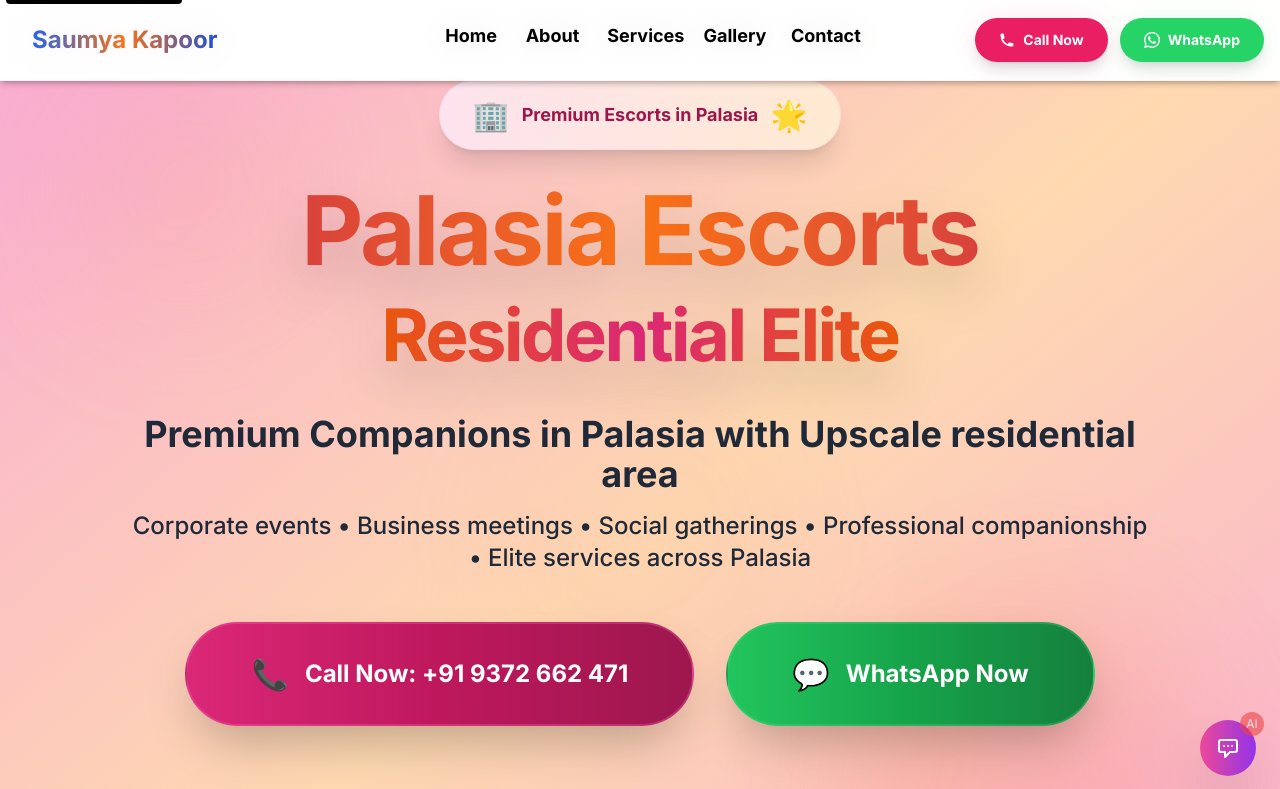
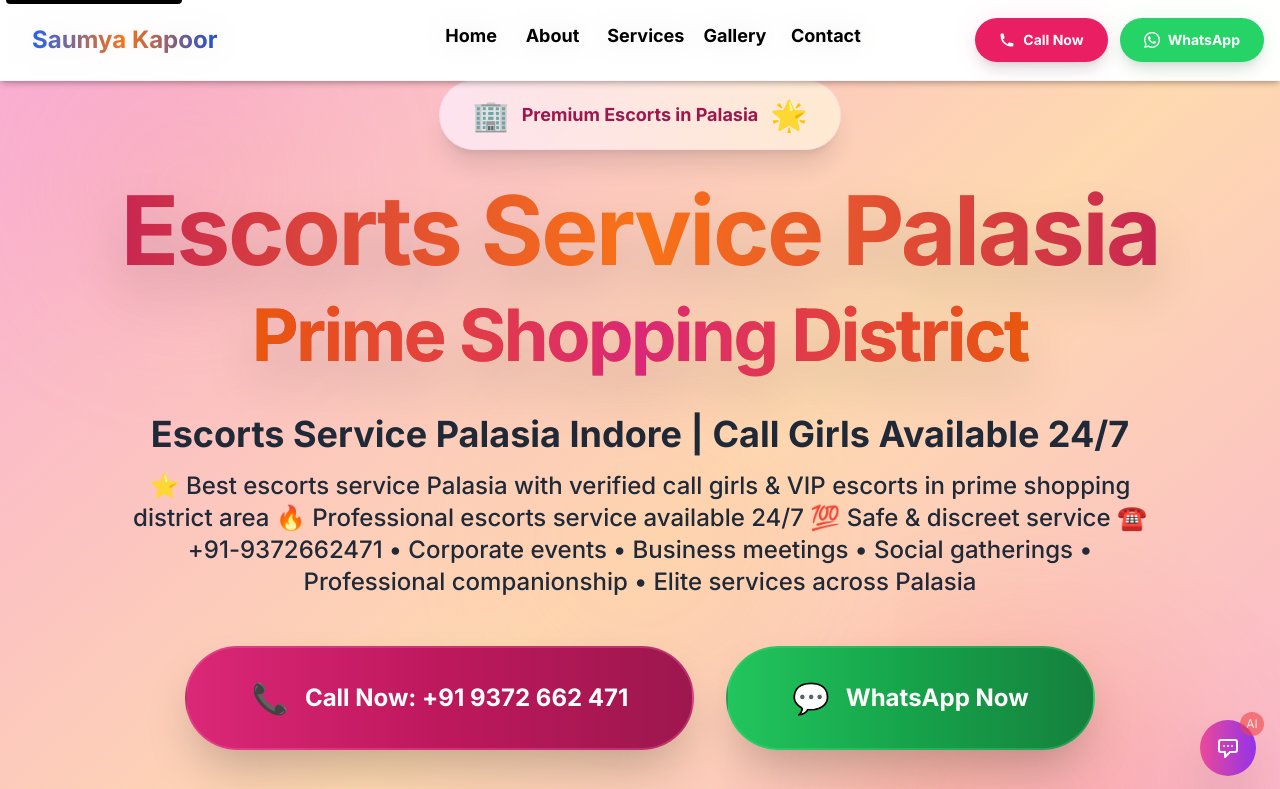
Before and after one commit to rohan-2004-web/indore, a Next.js app: page /locations/palasia in a window 1280 px wide. Shown: the top 789 px of the page. Built offline with nearby package versions, Linux system fonts and the light colour scheme; a web font is replaced by a local one.

Commit message:
Palasia SEO: Focus keyword 'escorts service palasia' | Meta title, H1, description updated | Removed 'Call Girls in Indore'

```diff
--- a/src/app/locations/palasia/page.tsx
+++ b/src/app/locations/palasia/page.tsx
@@ -8,15 +8,15 @@ export default function PalasiaPage() {
 
   // Set page metadata
   useEffect(() => {
-    document.title = 'Escorts in Palasia Indore | Premium Call Girls 24/7 | Prime Shopping District'
+    document.title = 'Escorts Service Palasia Indore | Call Girls 24/7 | Prime Shopping District'
     const metaDescription = document.querySelector('meta[name="description"]') || document.createElement('meta')
     metaDescription.setAttribute('name', 'description')
-    metaDescription.setAttribute('content', '⭐ Best escorts in Palasia, Indore with 500+ verified call girls & VIP escorts 🔥 Available 24/7 in shopping district 💯 Safe service ☎️ +91-9372662471')
+    metaDescription.setAttribute('content', '⭐ Best escorts service Palasia, Indore with 500+ verified call girls & VIP escorts 🔥 Available 24/7 in shopping district 💯 Safe escorts service Palasia ☎️ +91-9372662471')
     if (!document.querySelector('meta[name="description"]')) document.head.appendChild(metaDescription)
 
     const metaKeywords = document.querySelector('meta[name="keywords"]') || document.createElement('meta')
     metaKeywords.setAttribute('name', 'keywords')
-    metaKeywords.setAttribute('content', 'escorts in Palasia, escorts in Palasia Indore, call girls in Palasia, Palasia escorts, escort service in Palasia, shopping district escorts, high-class companions Indore')
+    metaKeywords.setAttribute('content', 'escorts service palasia, escorts in Palasia, escorts service Indore palasia, call girls in Palasia, Palasia escorts, escort service in Palasia, shopping district escorts, escorts service palasia indore')
     if (!document.querySelector('meta[name="keywords"]')) document.head.appendChild(metaKeywords)
 
     const canonical = document.querySelector('link[rel="canonical"]') || document.createElement('link')
@@ -271,19 +271,19 @@ export default function PalasiaPage() {
             </div>
 
             <h1 className="text-6xl md:text-8xl font-black bg-gradient-to-r from-pink-700 via-orange-500 to-pink-700 bg-clip-text text-transparent mb-10 leading-tight tracking-tight drop-shadow-2xl">
-              Palasia Escorts
+              Escorts Service Palasia
               <br />
               <span className="text-5xl md:text-7xl bg-gradient-to-r from-orange-600 via-pink-600 to-orange-600 bg-clip-text text-transparent">
-                Residential Elite
+                Prime Shopping District
               </span>
             </h1>
 
             <div className="max-w-5xl mx-auto mb-12">
               <p className="text-2xl md:text-4xl text-gray-800 font-bold leading-relaxed mb-4">
-                Premium Companions in Palasia with Upscale residential area
+                Escorts Service Palasia Indore | Call Girls Available 24/7
               </p>
               <p className="text-xl md:text-2xl text-gray-700 font-medium leading-relaxed">
-                Corporate events • Business meetings • Social gatherings • Professional companionship • Elite services across Palasia
+                ⭐ Best escorts service Palasia with verified call girls & VIP escorts in prime shopping district area 🔥 Professional escorts service available 24/7 💯 Safe & discreet service ☎️ +91-9372662471 • Corporate events • Business meetings • Social gatherings • Professional companionship • Elite services across Palasia
               </p>
             </div>
 
```
